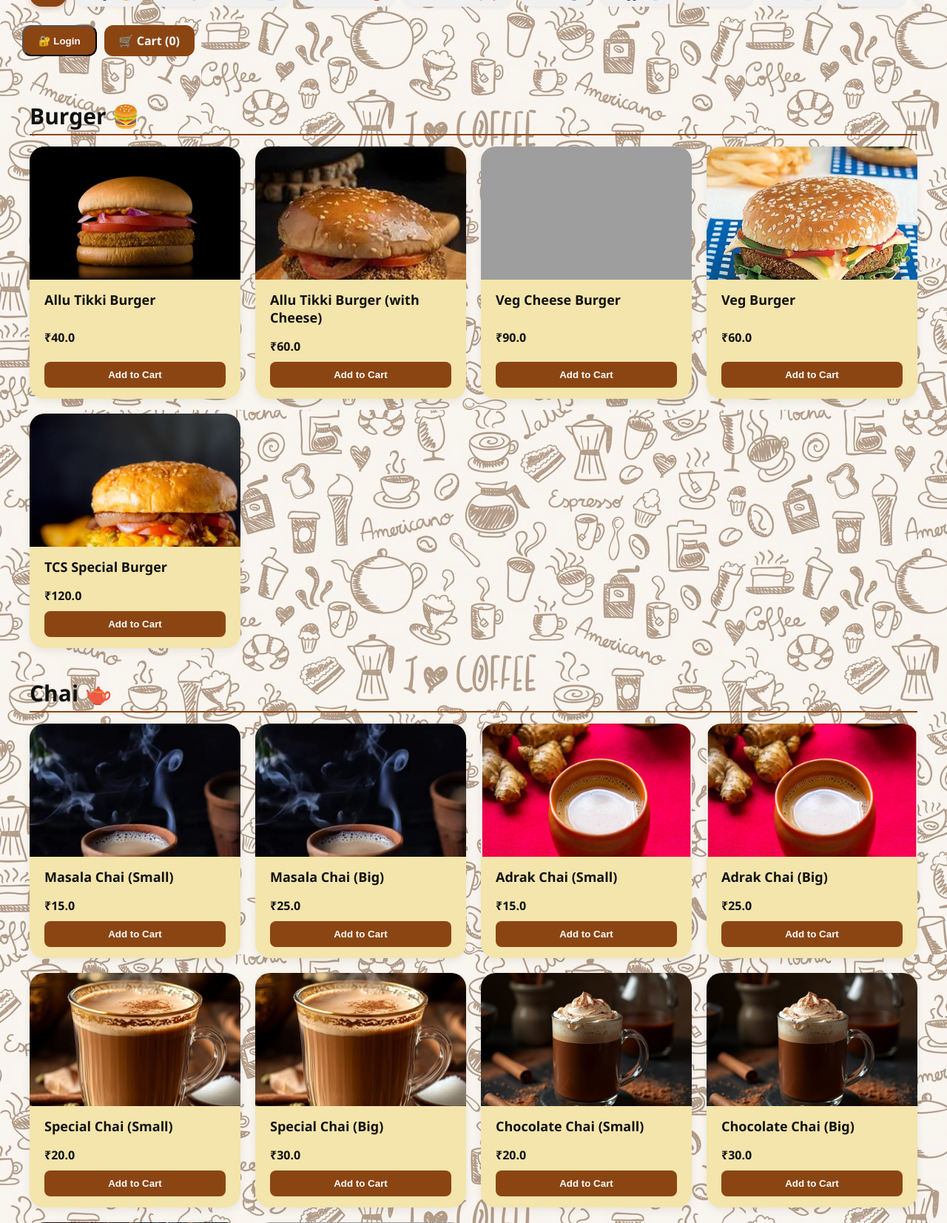
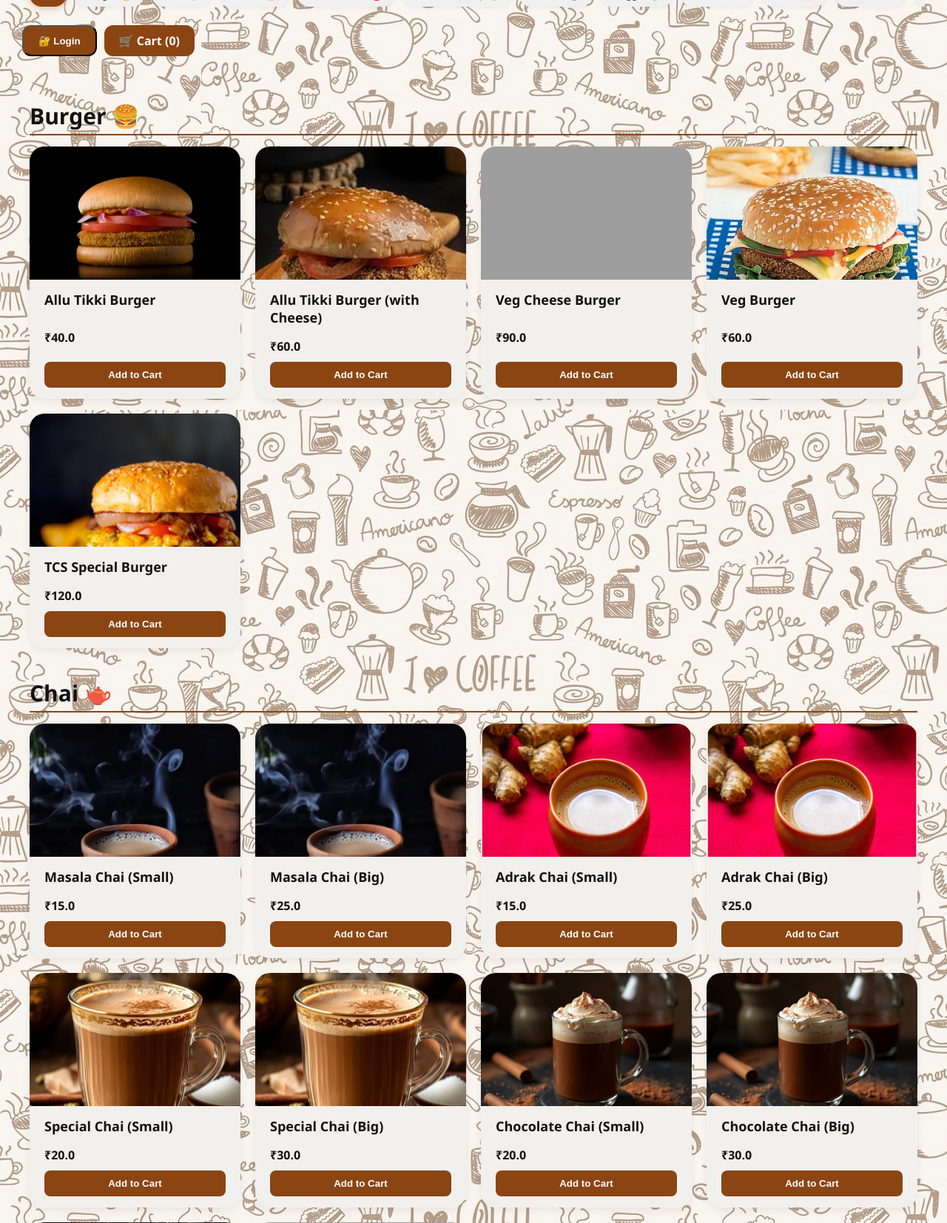
Before and after one commit to KeshavMaheshwari21/Chai-Story, a Flask app: page / in a window 1280 px wide. Shown: the part 226-1879 px from the top of the page at 74% size. Run offline with Flask 3, Linux system fonts and the light colour scheme; data comes from the database, SQL or seed files in the repository; grey boxes are pictures that could not be loaded.

Commit message:
ui-update

```diff
--- a/templates/menu.html
+++ b/templates/menu.html
@@ -103,7 +103,7 @@
 
   /* MENU CARD */
   .menu-card {
-    background: #F3E5AB;  /* Light chai card */
+    background: #f2f0ed;  /* Light chai card */
     border-radius: 20px;
     box-shadow: 0 4px 12px rgba(0, 0, 0, 0.07);
     overflow: hidden;
```
